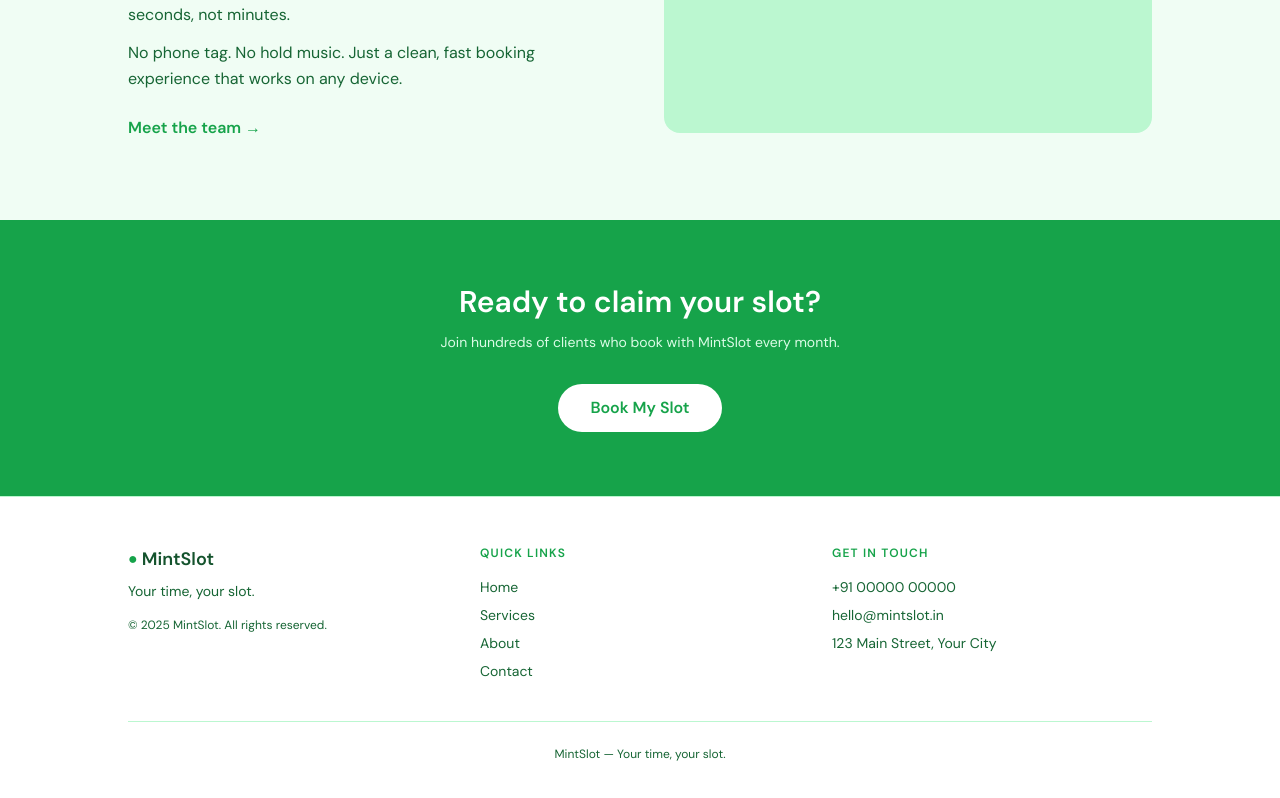
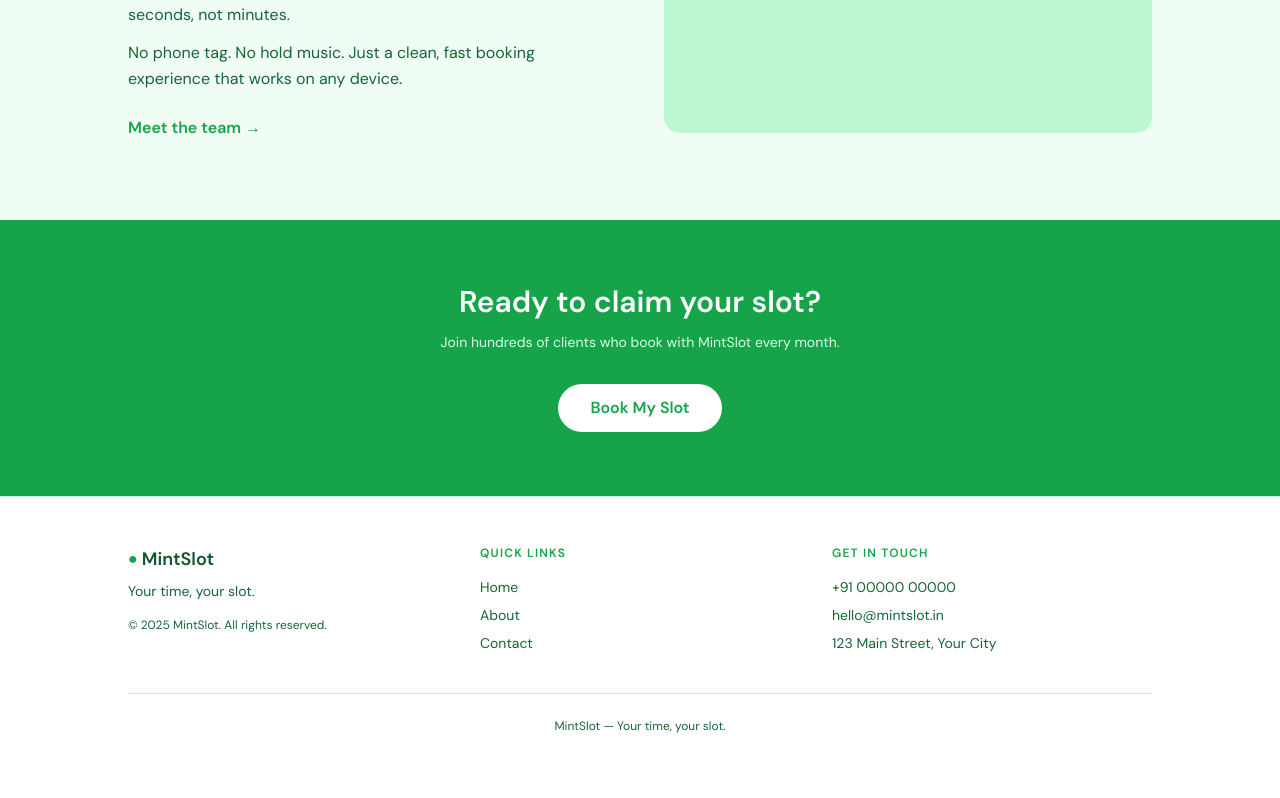
Before and after one commit to vinamra1102/mintSlot, a React (Vite) app: page / in a window 1280 px wide. Shown: the part 3025-3823 px from the top of the page. Built offline with nearby package versions, Linux system fonts and the light colour scheme.

Commit message:
remove services from footer links

```diff
--- a/src/components/Footer.jsx
+++ b/src/components/Footer.jsx
@@ -17,7 +17,6 @@ export default function Footer() {
             Quick links
           </h3>
           <Link to="/" className="block text-sm text-primary-mid hover:text-primary mb-2">Home</Link>
-          <Link to="/" className="block text-sm text-primary-mid hover:text-primary mb-2">Services</Link>
           <Link to="/about" className="block text-sm text-primary-mid hover:text-primary mb-2">About</Link>
           <Link to="/contact" className="block text-sm text-primary-mid hover:text-primary mb-2">Contact</Link>
         </div>
```
